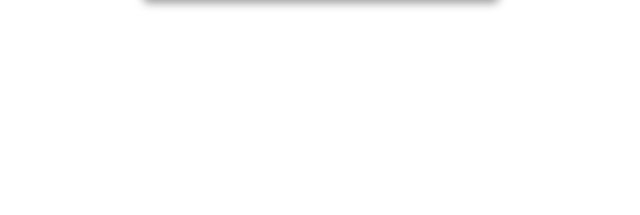
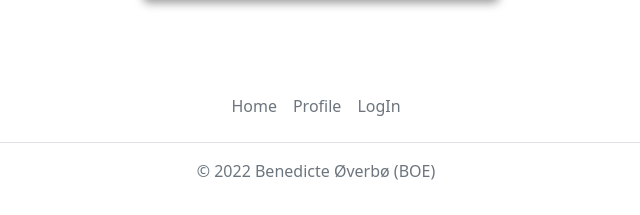
Before and after one commit to th3boe/Social-Media-Booklovers-CA, a website: page profile.html in a window 1280 px wide. Shown: the part 2129-2344 px from the top of the page, without its empty margins (324-964 px from the left). Before the commit the page ends 2175 px from the top, so only its background shows below. Drawn offline with nearby package versions, Linux system fonts and the light colour scheme.

Commit message:
adding footer

```diff
--- a/profile.html
+++ b/profile.html
@@ -32,7 +32,6 @@
           </form>
         </div>
       </header>
-
       <section class="vh-100">
         <div class="container py-5">
           <div class="row d-flex justify-content-center align-items-center h-100">
@@ -181,6 +180,14 @@
               </div>
             </div>
           </div>
+          <footer class="py-3 my-4">
+            <ul class="nav justify-content-center border-bottom pb-3 mb-3">
+              <li class="nav-item"><a href="Index.html" class="nav-link px-2 text-muted">Home</a></li>
+              <li class="nav-item"><a href="profile.html" class="nav-link px-2 text-muted">Profile</a></li>
+              <li class="nav-item"><a href="login.html" class="nav-link px-2 text-muted">LogIn</a></li>
+            </ul>
+            <p class="text-center text-muted">© 2022 Benedicte Øverbø (BOE)</p>
+          </footer>
       </section>
 </body>
 </html>
```
Also changed, not shown: Index.html (+8 -0 lines), login.html (+8 -0 lines).
